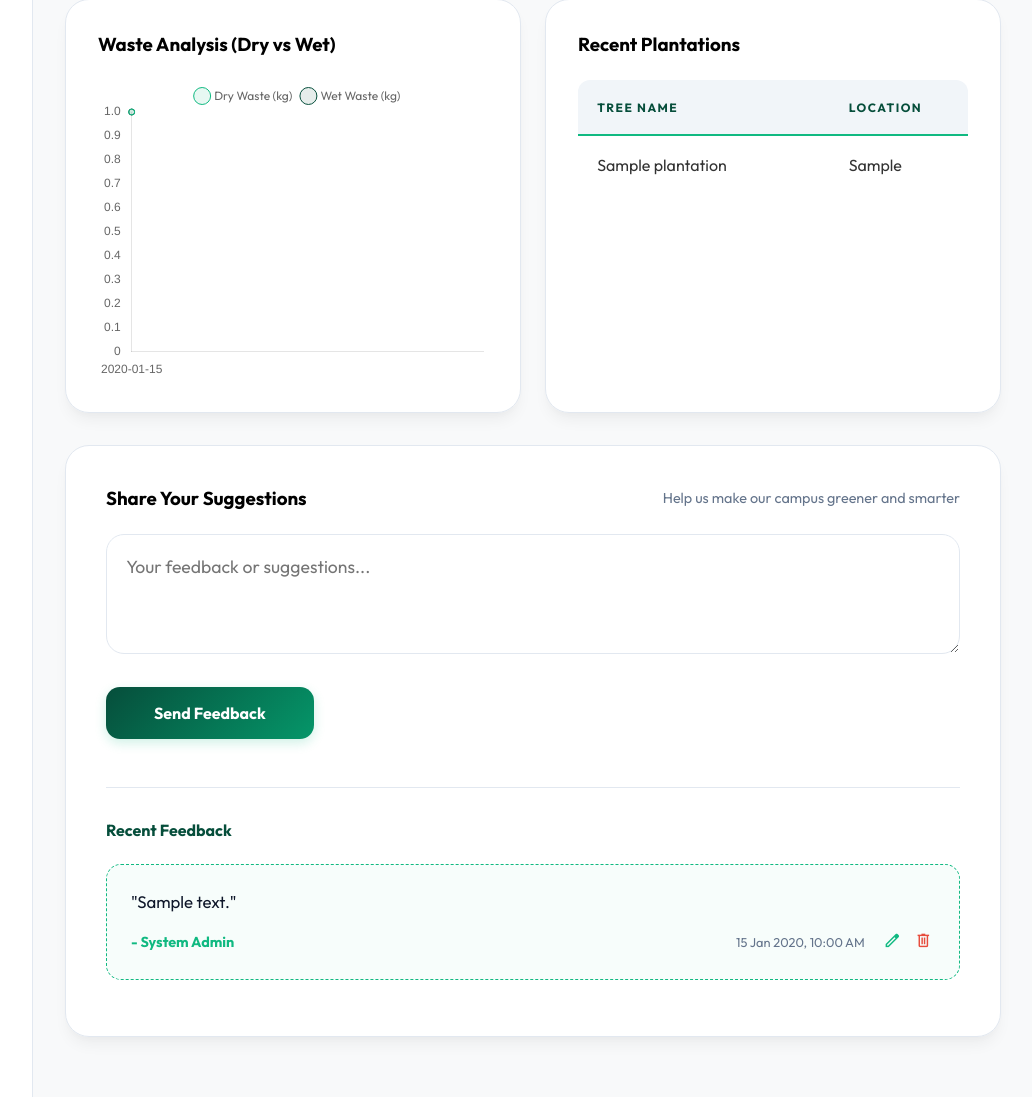
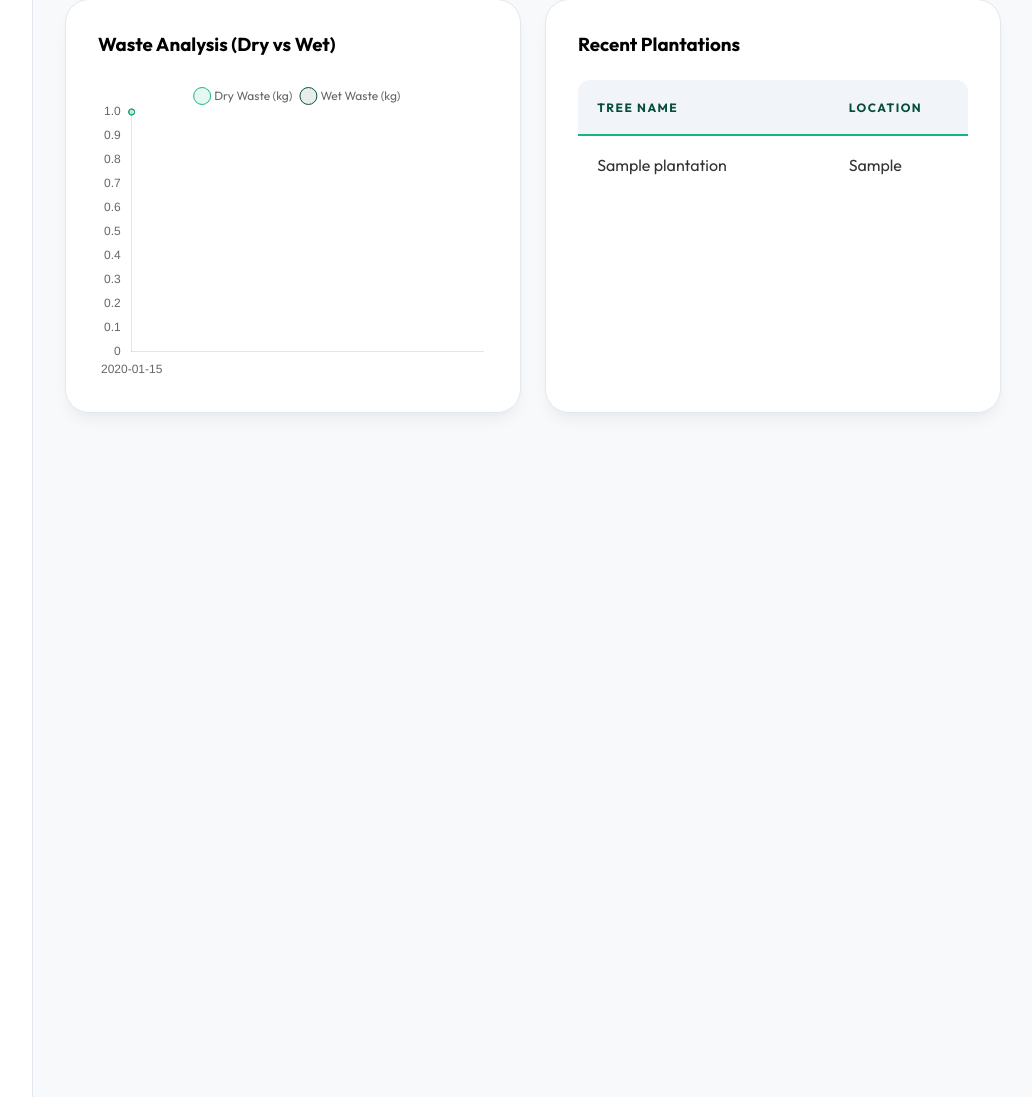
Before and after one commit to Ajitha0005/green-campus-mgmt, a PHP site: page /dashboard.php in a window 1280 px wide. Shown: the part 1215-2312 px from the top of the page, without its empty margins (247-1279 px from the left). Run offline with PHP 8.4, Linux system fonts and the light colour scheme; a user stored in the database is signed in; data comes from the database, SQL or seed files in the repository; tables that the repository leaves empty hold one stand-in row (values such as "Sample post").

Commit message:
Refactor Feedback: Move from dashboard, everyone sees all, strictly limited edit/delete to owners

```diff
--- a/dashboard.php
+++ b/dashboard.php
@@ -54,9 +54,7 @@ try {
     $waterData = json_encode([]);
 }
 
-// Fetch Recent Feedback
-$feedbackListStmt = $pdo->query("SELECT f.*, u.name as user_name FROM feedback f JOIN users u ON f.user_id = u.id ORDER BY f.created_at DESC LIMIT 5");
-$recentFeedbacks = $feedbackListStmt->fetchAll();
+
 
 // Usage Alerts Logic
 $alerts = [];
@@ -187,54 +185,7 @@ if (isAdmin()) {
     </div>
 </div>
 
-<!-- Feedback Section -->
-    <div class="table-card" style="margin-top: 0; padding: 2.5rem;">
-        <div class="table-header">
-            <h3>Share Your Suggestions</h3>
-            <p style="color: var(--text-muted); font-size: 0.9rem;">Help us make our campus greener and smarter</p>
-        </div>
-        <form action="feedback_handler.php" method="POST" id="feedback-form" style="margin-top: 1.5rem;">
-            <input type="hidden" name="feedback_id" id="feedback-id" value="0">
-            <input type="hidden" name="action" id="feedback-action" value="create">
-            <div class="form-group">
-                <textarea name="message" id="feedback-msg" class="form-control" placeholder="Your feedback or suggestions..." required style="height: 120px; padding: 1.2rem; border-radius: 18px; font-size: 1.1rem; border: 1.5px solid var(--border-color);"></textarea>
-            </div>
-            <div style="display: flex; gap: 1rem; align-items: center;">
-                <button type="submit" id="feedback-submit" class="btn-primary" style="width: auto; padding: 1rem 3rem;">Send Feedback</button>
-                <button type="button" id="cancel-edit" onclick="cancelEdit()" class="btn-secondary" style="display: none; width: auto; padding: 1rem 2rem; background: rgba(0,0,0,0.05); border: 1px solid var(--border-color);">Cancel</button>
-            </div>
-        </form>
 
-        <!-- Feedback Display -->
-        <div class="feedback-list" style="margin-top: 3rem; border-top: 1px solid var(--border-color); padding-top: 2rem;">
-            <h4 style="margin-bottom: 1.5rem; color: var(--dark-green);">Recent Feedback</h4>
-            <?php if (empty($recentFeedbacks)): ?>
-                <p style="color: var(--text-muted);">No feedback yet. Be the first to share!</p>
-            <?php else: ?>
-                <?php foreach ($recentFeedbacks as $fb): ?>
-                    <div class="feedback-item" style="background: rgba(16, 185, 129, 0.03); padding: 1.5rem; border-radius: 15px; margin-bottom: 1rem; border: 1px dashed var(--primary-green); position: relative;">
-                        <p style="color: var(--text-main); line-height: 1.6; font-size: 1.05rem;">"<?php echo htmlspecialchars($fb['message']); ?>"</p>
-                        <div style="margin-top: 0.8rem; display: flex; justify-content: space-between; align-items: center;">
-                            <span style="font-weight: 700; color: var(--primary-green); font-size: 0.9rem;">- <?php echo htmlspecialchars($fb['user_name']); ?></span>
-                            <div style="display: flex; align-items: center; gap: 1rem;">
-                                <span style="color: var(--text-muted); font-size: 0.8rem;"><?php echo date('d M Y, h:i A', strtotime($fb['created_at'])); ?></span>
-                                <?php if ($fb['user_id'] == $_SESSION['user_id'] || isAdmin()): ?>
-                                <div class="feedback-actions" style="display: flex; gap: 0.5rem;">
-                                    <button onclick='editFeedback(<?php echo $fb['id']; ?>, <?php echo json_encode($fb['message']); ?>)' style="background:none; border:none; color: var(--primary-green); cursor:pointer; padding: 2px;"><span class="material-symbols-outlined" style="font-size: 1.2rem;">edit</span></button>
-                                    <form action="feedback_handler.php" method="POST" style="display:inline;" onsubmit="return confirm('Delete this feedback?')">
-                                        <input type="hidden" name="id" value="<?php echo $fb['id']; ?>">
-                                        <input type="hidden" name="action" value="delete">
-                                        <button type="submit" style="background:none; border:none; color: #e74c3c; cursor:pointer; padding: 2px;"><span class="material-symbols-outlined" style="font-size: 1.2rem;">delete</span></button>
-                                    </form>
-                                </div>
-                                <?php endif; ?>
-                            </div>
-                        </div>
-                    </div>
-                <?php endforeach; ?>
-            <?php endif; ?>
-        </div>
-    </div>
 </div>
 
 <!-- Chart.js Library -->
@@ -327,20 +278,7 @@ new Chart(ctxWaste, {
     }
 });
 
-function editFeedback(id, message) {
-    document.getElementById('feedback-id').value = id;
-    document.getElementById('feedback-msg').value = message;
-    document.getElementById('feedback-submit').innerText = 'Update Feedback';
-    document.getElementById('cancel-edit').style.display = 'block';
-    document.getElementById('feedback-msg').focus();
-}
 
-function cancelEdit() {
-    document.getElementById('feedback-id').value = '0';
-    document.getElementById('feedback-msg').value = '';
-    document.getElementById('feedback-submit').innerText = 'Send Feedback';
-    document.getElementById('cancel-edit').style.display = 'none';
-}
 </script>
 
 <?php require_once 'includes/footer.php'; ?>
```
Also changed, not shown: feedback.php (+86 -18 lines).
